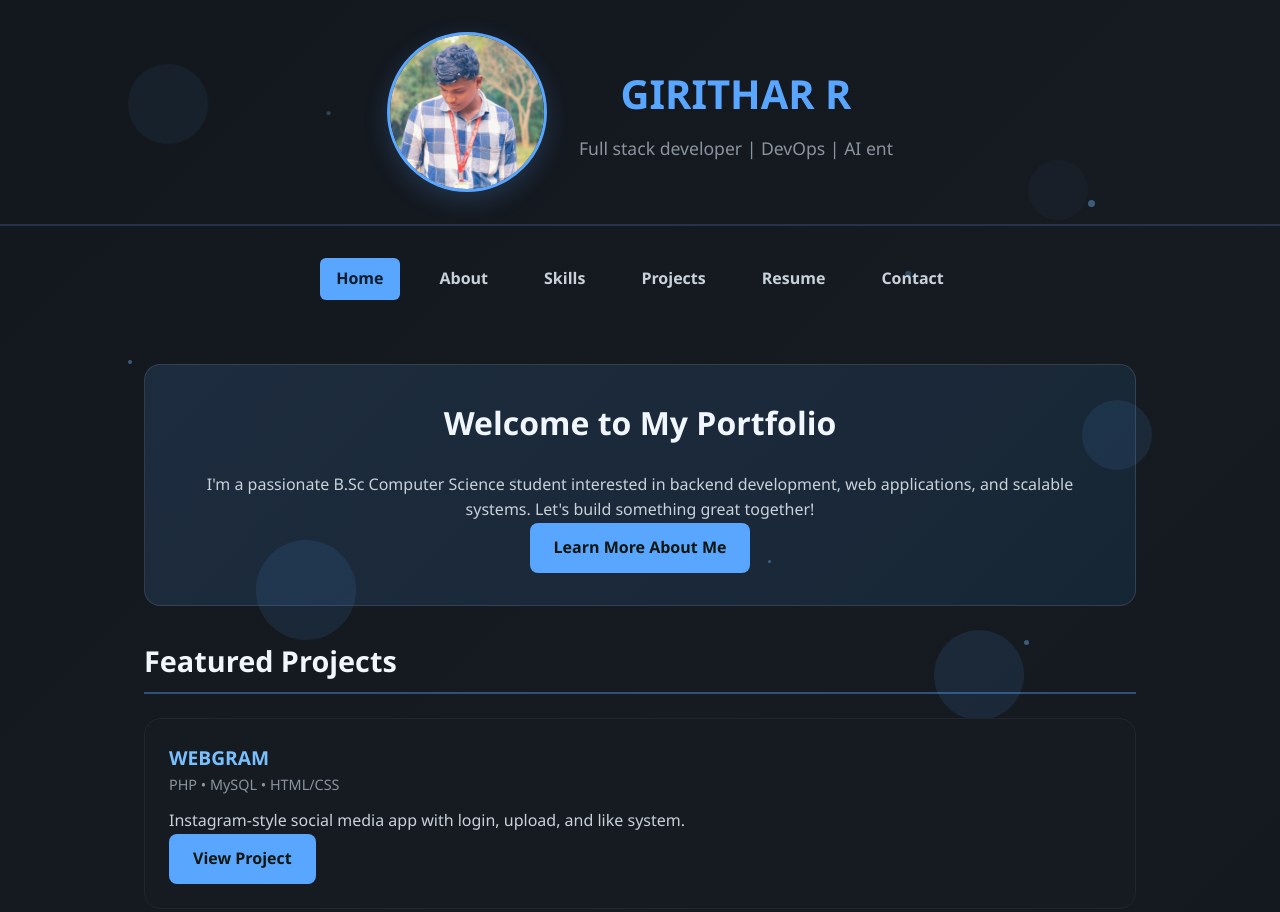
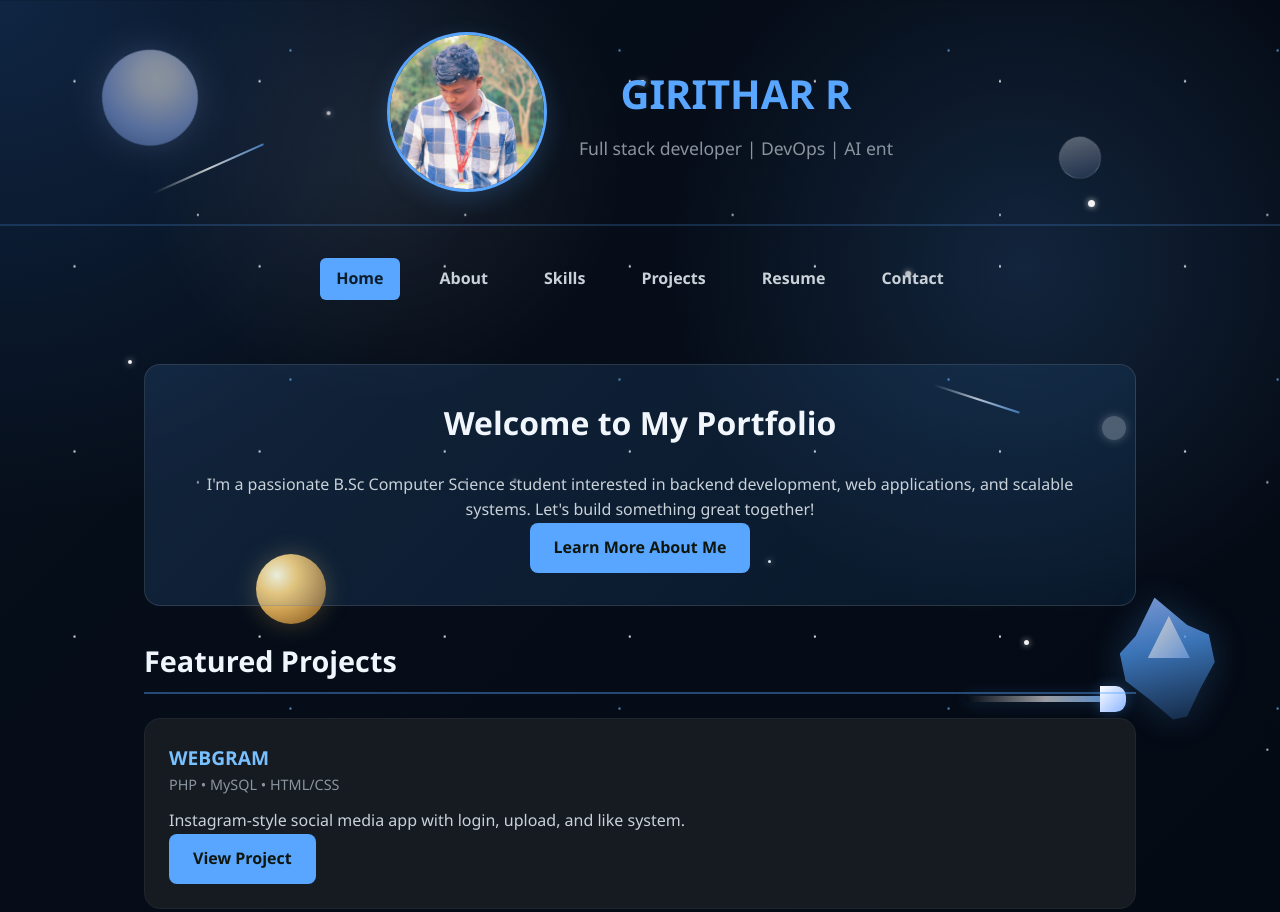
Before and after one commit to GiriThar09/giri-s-profile, a plain HTML site: page index.html in a window 1280 px wide. Shown: the top 912 px of the page. Drawn offline with Linux system fonts and the light colour scheme.

Commit message:
Add background animations

```diff
--- a/index.html
+++ b/index.html
@@ -14,6 +14,9 @@
   <div class="floating-shape shape3"></div>
   <div class="floating-shape shape4"></div>
   <div class="floating-shape shape5"></div>
+  <div class="comet-trail one"></div>
+  <div class="comet-trail two"></div>
+  <div class="rocket-silhouette"></div>
   <div class="particle particle1"></div>
   <div class="particle particle2"></div>
   <div class="particle particle3"></div>
--- a/style.css
+++ b/style.css
@@ -23,12 +23,43 @@
 
 body {
   font-family: "Segoe UI", Roboto, "Helvetica Neue", Arial, sans-serif;
-  background: linear-gradient(-45deg, #0d1117, #161b22, #0d1117, #21262d);
-  background-size: 400% 400%;
+  background:
+    radial-gradient(circle at top left, rgba(40, 96, 168, 0.28), transparent 28%),
+    radial-gradient(circle at 80% 20%, rgba(88, 166, 255, 0.16), transparent 24%),
+    linear-gradient(135deg, #030711 0%, #07111f 45%, #02040a 100%);
+  background-size: auto, auto, 400% 400%;
   color: var(--text);
   line-height: 1.6;
   overflow-x: hidden;
+  min-height: 100vh;
+  position: relative;
   animation: gradientShift 15s ease infinite;
+}
+
+body::before {
+  content: "";
+  position: fixed;
+  inset: 0;
+  pointer-events: none;
+  z-index: -2;
+  background-image:
+    radial-gradient(circle, rgba(255,255,255,0.95) 1.2px, transparent 1.4px),
+    radial-gradient(circle, rgba(255,255,255,0.75) 1px, transparent 1.2px),
+    radial-gradient(circle, rgba(121, 192, 255, 0.8) 1.2px, transparent 1.4px);
+  background-size: 180px 180px, 260px 260px, 320px 320px;
+  background-position: 0 0, 80px 90px, 140px 220px;
+  opacity: 0.9;
+  animation: starTwinkle 6s ease-in-out infinite alternate;
+}
+
+body::after {
+  content: "";
+  position: fixed;
+  inset: 0;
+  pointer-events: none;
+  z-index: -1;
+  background: radial-gradient(circle at 30% 20%, rgba(255,255,255,0.08), transparent 22%);
+  mix-blend-mode: screen;
 }
 
 @keyframes gradientShift {
@@ -43,6 +74,17 @@ body {
   }
 }
 
+@keyframes starTwinkle {
+  0% {
+    opacity: 0.7;
+    transform: scale(1);
+  }
+  100% {
+    opacity: 1;
+    transform: scale(1.03);
+  }
+}
+
 
 .background-animation {
   position: fixed;
@@ -52,65 +94,160 @@ body {
   height: 100%;
   pointer-events: none;
   z-index: -1;
+  overflow: hidden;
 }
 
 .floating-shape {
   position: absolute;
-  background: rgba(88, 166, 255, 0.1);
   border-radius: 50%;
   animation: float 20s infinite linear;
+  overflow: visible;
 }
 
 .floating-shape.shape1 {
-  width: 80px;
-  height: 80px;
-  top: 10%;
-  left: 10%;
-  animation-duration: 25s;
-  animation-delay: 0s;
+  width: 96px;
+  height: 96px;
+  top: 8%;
+  left: 8%;
+  background: radial-gradient(circle at 35% 35%, #ffffff 0%, #f1f4ff 20%, #9db9ff 60%, #4f75b8 100%);
+  box-shadow: 0 0 30px rgba(157, 185, 255, 0.35);
+  animation-duration: 28s;
 }
 
 .floating-shape.shape2 {
-  width: 60px;
-  height: 60px;
-  top: 20%;
-  right: 15%;
-  animation-duration: 30s;
+  width: 42px;
+  height: 42px;
+  top: 18%;
+  right: 14%;
+  background: linear-gradient(135deg, rgba(255,255,255,0.85), rgba(104, 148, 255, 0.25));
+  border: 1px solid rgba(255,255,255,0.3);
+  animation-duration: 22s;
+  animation-delay: 3s;
+}
+
+.floating-shape.shape3 {
+  width: 70px;
+  height: 70px;
+  bottom: 22%;
+  left: 20%;
+  background: radial-gradient(circle at 30% 30%, #fff9d8 0%, #f6c96d 28%, #7a4f1c 100%);
+  box-shadow: 0 0 24px rgba(246, 201, 109, 0.25);
+  animation-duration: 32s;
+  animation-delay: 8s;
+}
+
+.floating-shape.shape4 {
+  width: 24px;
+  height: 24px;
+  top: 52%;
+  right: 12%;
+  background: rgba(255,255,255,0.95);
+  box-shadow: 0 0 10px rgba(255,255,255,0.95);
+  animation-duration: 18s;
   animation-delay: 5s;
 }
 
-.floating-shape.shape3 {
-  width: 100px;
-  height: 100px;
-  bottom: 20%;
-  left: 20%;
-  animation-duration: 35s;
+.floating-shape.shape5 {
+  width: 160px;
+  height: 42px;
+  bottom: 10%;
+  right: 12%;
+  background: transparent;
+  border: none;
+  animation-duration: 24s;
   animation-delay: 10s;
 }
 
-.floating-shape.shape4 {
-  width: 70px;
-  height: 70px;
+.floating-shape.shape5::before {
+  content: "";
+  position: absolute;
+  left: 0;
   top: 50%;
-  right: 10%;
-  animation-duration: 28s;
-  animation-delay: 15s;
+  width: 100%;
+  height: 6px;
+  transform: translateY(-50%);
+  background: linear-gradient(90deg, transparent, rgba(255,255,255,0.6), rgba(88, 166, 255, 0.8));
+  border-radius: 999px;
+  box-shadow: 0 0 16px rgba(88, 166, 255, 0.25);
 }
 
-.floating-shape.shape5 {
-  width: 90px;
-  height: 90px;
-  bottom: 10%;
-  right: 20%;
-  animation-duration: 32s;
-  animation-delay: 20s;
+.floating-shape.shape5::after {
+  content: "";
+  position: absolute;
+  right: 0;
+  top: 50%;
+  width: 26px;
+  height: 26px;
+  transform: translateY(-50%);
+  background: linear-gradient(135deg, #ffffff, #8db6ff);
+  border-radius: 0 40% 40% 0;
+  box-shadow: 0 0 14px rgba(88, 166, 255, 0.3);
 }
 
 .particle {
   position: absolute;
-  background: rgba(121, 192, 255, 0.4);
+  background: rgba(255,255,255,0.95);
+  box-shadow: 0 0 6px rgba(255,255,255,0.8);
   border-radius: 50%;
   animation: particleFloat 15s infinite ease-in-out;
+}
+
+.comet-trail {
+  position: absolute;
+  height: 2px;
+  background: linear-gradient(90deg, transparent, rgba(255,255,255,0.95), rgba(88, 166, 255, 0.8));
+  border-radius: 999px;
+  opacity: 0.8;
+  transform-origin: left center;
+  animation: cometMove 8s linear infinite;
+  pointer-events: none;
+}
+
+.comet-trail.one {
+  width: 120px;
+  top: 24%;
+  left: 12%;
+  transform: rotate(-24deg);
+}
+
+.comet-trail.two {
+  width: 90px;
+  top: 48%;
+  right: 20%;
+  transform: rotate(18deg);
+  animation-duration: 10s;
+}
+
+.rocket-silhouette {
+  position: absolute;
+  right: 4%;
+  bottom: 8%;
+  width: 120px;
+  height: 140px;
+  opacity: 0.8;
+  filter: drop-shadow(0 0 18px rgba(88,166,255,0.25));
+  pointer-events: none;
+}
+
+.rocket-silhouette::before {
+  content: "";
+  position: absolute;
+  inset: 0;
+  background: linear-gradient(180deg, #8fb5ff 0%, #4a90e2 35%, #13253f 100%);
+  clip-path: polygon(50% 0%, 72% 24%, 88% 34%, 88% 54%, 72% 70%, 56% 88%, 44% 88%, 28% 70%, 12% 54%, 12% 34%, 28% 24%);
+  transform: rotate(-12deg);
+}
+
+.rocket-silhouette::after {
+  content: "";
+  position: absolute;
+  top: 20px;
+  left: 50%;
+  width: 42px;
+  height: 42px;
+  transform: translateX(-50%);
+  background: linear-gradient(135deg, #ffffff, #7cb3ff);
+  clip-path: polygon(50% 0%, 0% 100%, 100% 100%);
 }
 
 .particle.particle1 {
```
